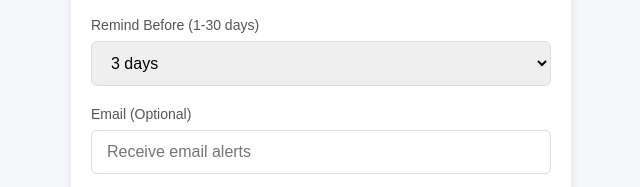
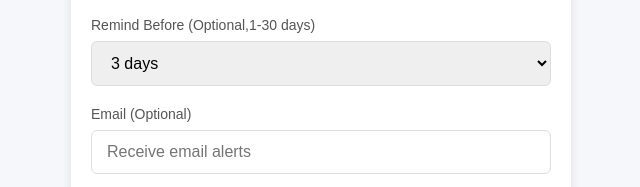
Before and after one commit to hexiongming/hexiongming.github.io, a plain HTML site: page index.html in a window 1280 px wide. Shown: the part 311-498 px from the top of the page, 319-959 px from the left. Drawn offline with Linux system fonts and the light colour scheme.

```diff
--- a/index.html
+++ b/index.html
@@ -201,7 +201,7 @@
             formTitle: isEnglish ? 'Set Reminder' : '设置换芯提醒',
             installDate: isEnglish ? 'Install Date' : '安装日期',
             expireDate: isEnglish ? 'Expiration Date' : '预计更换日期',
-            remindDays: isEnglish ? 'Remind Before (1-30 days)' : '提前提醒天数（可选，1-30天）',
+            remindDays: isEnglish ? 'Remind Before (Optional,1-30 days)' : '提前提醒天数（可选，1-30天）',
             email: isEnglish ? 'Email (Optional)' : '接收邮箱（可选）',
             emailPlaceholder: isEnglish ? 'Receive email alerts' : '填写后可同步接收邮件提醒',
             confirmBtn: isEnglish ? 'Set Reminder' : '确认设置提醒',
```
